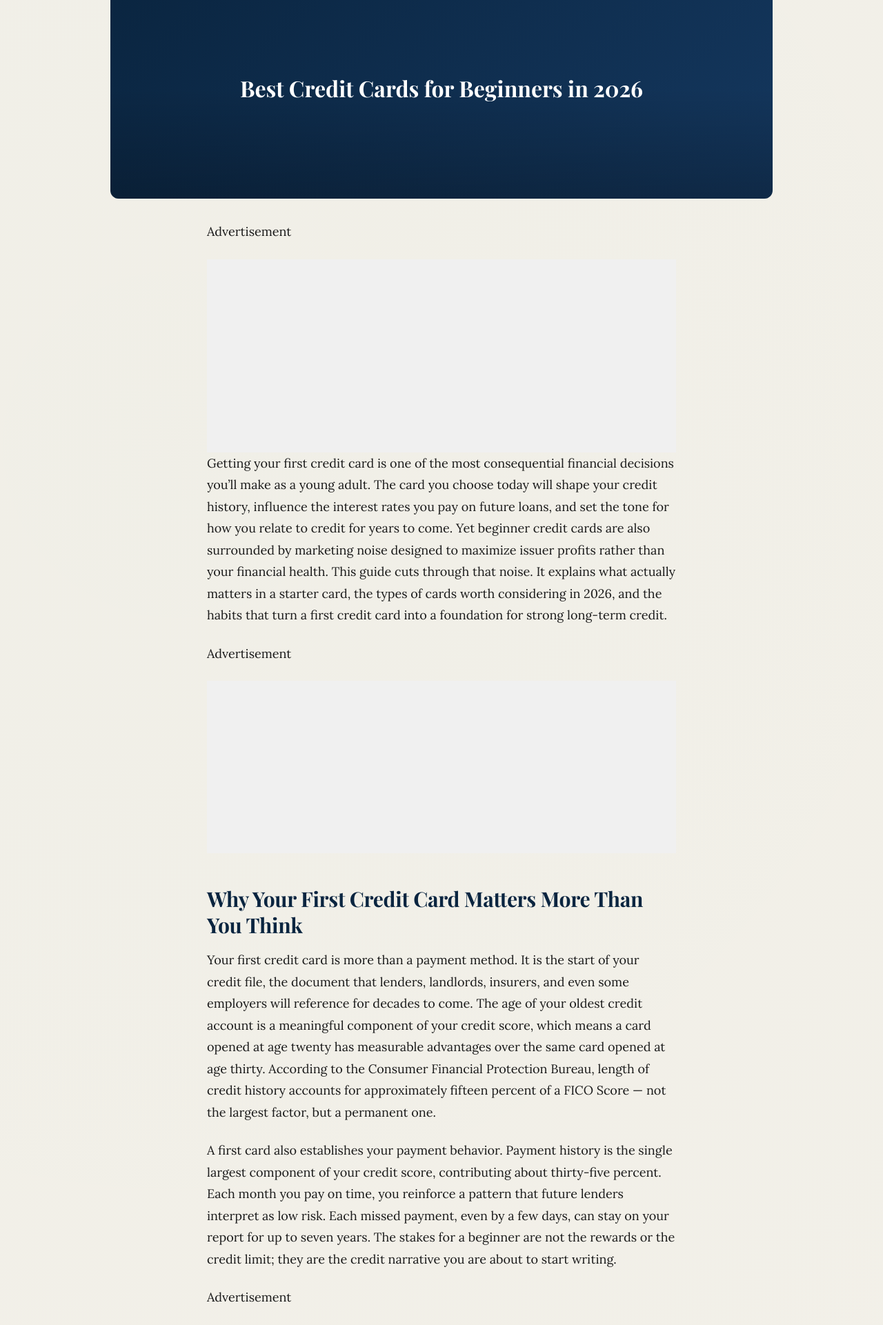
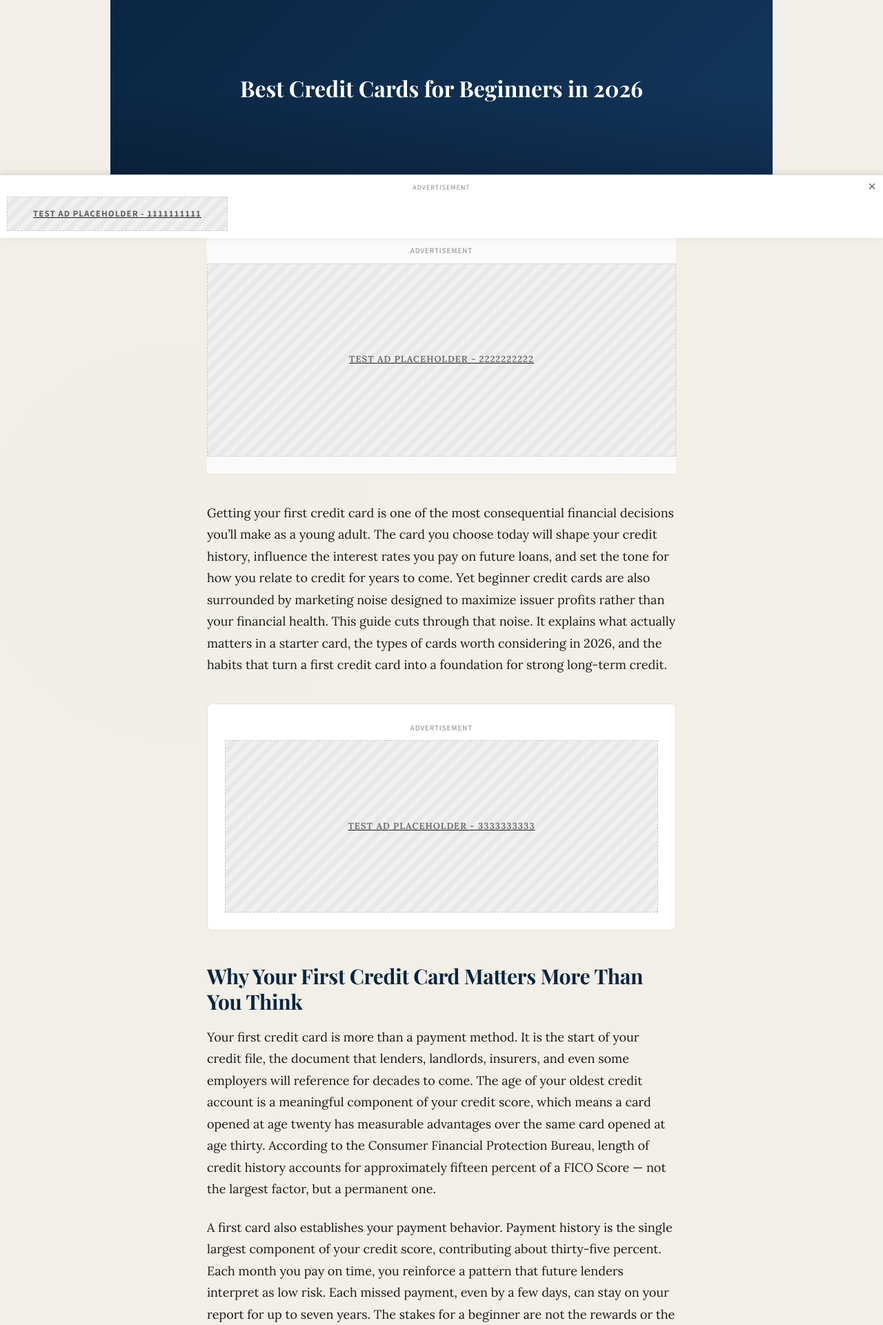
Before and after one commit to hummafaranpilot-stack/moneywise2026, a PHP site: page /blog/best-credit-cards-beginners-2026.html in a window 1280 px wide. Shown: the part 455-2376 px from the top of the page at 69% size. Run offline with PHP 8.4, Linux system fonts and the light colour scheme.

Commit message:
Add 10 AdSense test ads to single article for testing layout

```diff
--- a/assets/css/style.css
+++ b/assets/css/style.css
@@ -1,5 +1,5 @@
 /* ==========================================================================
-   Money Wise 2026 — Editorial Finance Publication Stylesheet
+   Money Wise 2026 â€” Editorial Finance Publication Stylesheet
    ========================================================================== */
 
 /* ---------- CSS Custom Properties ---------- */
@@ -1204,7 +1204,7 @@ main {
 /* ---------- Ad Placeholder Spots ---------- */
 .ad-placeholder {
   display: none;
-  /* AdSense placeholders — uncomment & populate when approved */
+  /* AdSense placeholders â€” uncomment & populate when approved */
 }
 
 /* ---------- 404 Page ---------- */
@@ -1389,3 +1389,78 @@ main {
     max-width: 100%;
   }
 }
+
+
+/* ============================================================================
+   Ad Container Styling (AdSense Test Ads)
+   ============================================================================ */
+
+.ad-container {
+    max-width: 100%;
+    margin: 40px auto;
+    overflow: hidden;
+    text-align: center;
+}
+
+.ad-container p {
+    font-family: 'Source Sans 3', sans-serif;
+    font-size: 11px !important;
+    color: #888 !important;
+    margin-bottom: 8px !important;
+    text-transform: uppercase;
+    letter-spacing: 1px;
+}
+
+.ad-in-article {
+    background: var(--color-surface, #fff);
+    padding: 25px;
+    border-radius: 8px;
+    border: 1px solid var(--color-border, #e8e2d5);
+}
+
+.ad-video-top, .ad-video-mid, .ad-video-bottom {
+    border-top: 1px solid var(--color-border, #e8e2d5);
+    border-bottom: 1px solid var(--color-border, #e8e2d5);
+    padding: 25px 0;
+    background: #fafafa;
+}
+
+.ad-multiplex {
+    background: var(--color-bg, #f5f1ea);
+    padding: 30px 20px;
+    border-radius: 12px;
+}
+
+/* Test-ad placeholder visualization (striped background + label) */
+.adsbygoogle[data-adtest="on"] {
+    background: linear-gradient(135deg, #f0f0f0 25%, #e8e8e8 25%, #e8e8e8 50%, #f0f0f0 50%, #f0f0f0 75%, #e8e8e8 75%) !important;
+    background-size: 20px 20px !important;
+    border: 1px dashed #ccc !important;
+    display: flex !important;
+    align-items: center;
+    justify-content: center;
+    position: relative;
+}
+
+.adsbygoogle[data-adtest="on"]::after {
+    content: 'TEST AD PLACEHOLDER - ' attr(data-ad-slot);
+    color: #666;
+    font-weight: bold;
+    font-size: 13px;
+    letter-spacing: 1px;
+    text-align: center;
+}
+
+/* Anchor ad responsive */
+#anchor-ad-container {
+    transition: transform 0.3s ease;
+}
+
+@media (max-width: 768px) {
+    .ad-container {
+        margin: 25px 0;
+    }
+    .ad-in-article, .ad-multiplex {
+        padding: 15px;
+    }
+}
--- a/blog/best-credit-cards-beginners-2026.html
+++ b/blog/best-credit-cards-beginners-2026.html
@@ -342,6 +342,20 @@
 
         <p><strong>Don&rsquo;t chase rewards at the expense of habits.</strong> The temptation with any rewards card is to spend more to earn more. For a first card, ignore that impulse. Treat your credit card as a debit card with a built-in time delay &mdash; charge only what you would have paid for in cash, then settle in full when the bill arrives.</p>
 
+        <!-- AD-8: Outstream Video Bottom (Test Mode) -->
+        <div class="ad-container ad-video-bottom">
+            <p>Advertisement</p>
+            <ins class="adsbygoogle"
+                 style="display:block; min-height:280px; background:#f0f0f0;"
+                 data-ad-client="ca-pub-0000000000000000"
+                 data-ad-slot="8888888888"
+                 data-ad-format="video"
+                 data-adtest="on"></ins>
+            <script>
+                 (adsbygoogle = window.adsbygoogle || []).push({});
+            </script>
+        </div>
+
         <h2>Building Toward Your Next Card</h2>
 
         <p>A first credit card is a starting point, not a destination. After twelve to eighteen months of responsible use, you&rsquo;ll typically have built enough credit history to qualify for stronger cards: those with better rewards, useful benefits, or more competitive APRs. At that stage, you can begin thinking about <a href="top-cashback-credit-cards.html">cashback cards</a>, <a href="best-travel-credit-cards-2026.html">travel rewards cards</a>, or other specialty products that align with your spending patterns.</p>
@@ -373,6 +387,20 @@
         <div class="faq-item">
           <h3>Can I apply for multiple beginner cards at once?</h3>
           <p>It&rsquo;s generally not advisable. Each application triggers a hard credit inquiry, which can lower your score slightly. For your first card, apply for one card you have a reasonable chance of being approved for, and wait at least six months before applying for additional cards.</p>
+        </div>
+
+        <!-- AD-10: Multiplex Grid (Test Mode) -->
+        <div class="ad-container ad-multiplex">
+            <p>More Articles</p>
+            <ins class="adsbygoogle"
+                 style="display:block; min-height:600px; background:#f0f0f0;"
+                 data-ad-format="autorelaxed"
+                 data-ad-client="ca-pub-0000000000000000"
+                 data-ad-slot="1010101010"
+                 data-adtest="on"></ins>
+            <script>
+                 (adsbygoogle = window.adsbygoogle || []).push({});
+            </script>
         </div>
 
         <h2>Conclusion</h2>
@@ -481,5 +509,20 @@
   </footer>
 
   <script src="../assets/js/main.js" defer></script>
+
+  <!-- AD-1: Anchor Sticky Bottom (Test Mode) -->
+  <div id="anchor-ad-container" style="position:fixed; bottom:0; left:0; right:0; z-index:9999; background:#fff; border-top:1px solid #ddd; padding:10px; text-align:center; box-shadow:0 -2px 10px rgba(0,0,0,0.1);">
+    <button onclick="document.getElementById('anchor-ad-container').style.display='none';" style="position:absolute; top:5px; right:10px; background:transparent; border:none; font-size:20px; cursor:pointer; color:#666;">&times;</button>
+    <p style="font-size:10px; color:#888; margin-bottom:5px; text-transform:uppercase; letter-spacing:1px;">Advertisement</p>
+    <ins class="adsbygoogle"
+         style="display:inline-block; width:320px; height:50px; background:#f0f0f0;"
+         data-ad-client="ca-pub-0000000000000000"
+         data-ad-slot="1111111111"
+         data-adtest="on"></ins>
+    <script>
+         (adsbygoogle = window.adsbygoogle || []).push({});
+    </script>
+  </div>
+
 </body>
 </html>
```
